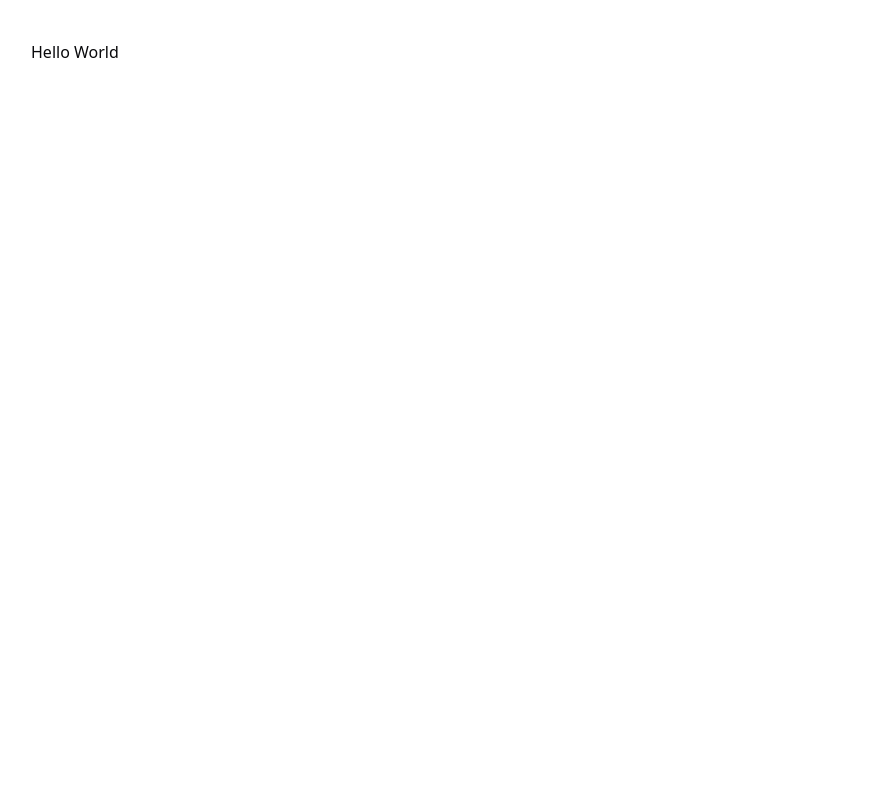
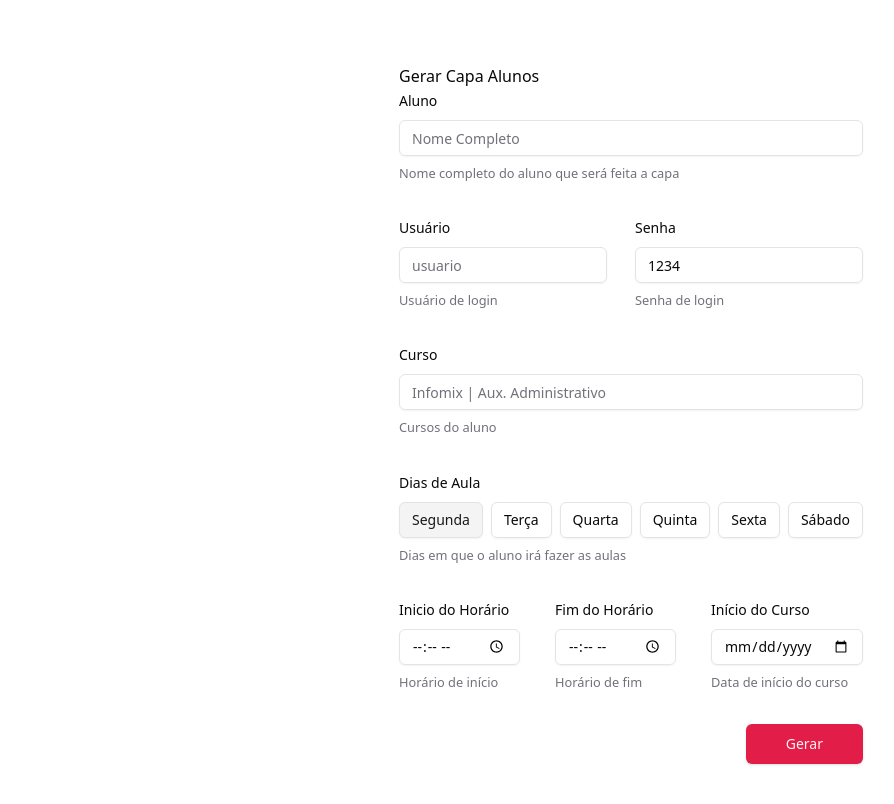
Before and after one commit to mateusfg7/gerar-capa-aluno, a Next.js app: page / in a window 1280 px wide. Shown: the top 804 px of the page, without its empty margins (9-903 px from the left). Built offline with nearby package versions, Linux system fonts and the light colour scheme.

Commit message:
feat(form): add initial form

```diff
--- a/src/app/page.tsx
+++ b/src/app/page.tsx
@@ -1,3 +1,215 @@
+"use client";
+
+import { useForm } from "react-hook-form";
+import { zodResolver } from "@hookform/resolvers/zod";
+import { z } from "zod";
+import {
+  Form,
+  FormControl,
+  FormDescription,
+  FormField,
+  FormItem,
+  FormLabel,
+  FormMessage,
+} from "~/components/ui/form";
+import { Button } from "~/components/ui/button";
+import { Input } from "~/components/ui/input";
+import { ToggleGroup, ToggleGroupItem } from "~/components/ui/toggle-group";
+
+const formSchema = z.object({
+  aluno: z.string(),
+  usuario: z.string(),
+  senha: z.string().default("1234"),
+  curso: z.string(),
+  diasDeAula: z.array(z.string()),
+  inicioDoHorario: z.string(),
+  fimDoHorario: z.string(),
+  inicioDoCurso: z.date(),
+});
+type FormSchema = z.infer<typeof formSchema>;
+
 export default function Home() {
-  return <h1>Hello World</h1>;
+  const form = useForm<FormSchema>({
+    resolver: zodResolver(formSchema),
+    defaultValues: {
+      aluno: "",
+      usuario: "",
+      senha: "1234",
+      curso: "",
+      diasDeAula: ["Seg"],
+      inicioDoHorario: "",
+      fimDoHorario: "",
+      inicioDoCurso: new Date(),
+    },
+  });
+
+  function onSubmit(values: FormSchema) {
+    console.log(values);
+  }
+
+  return (
+    <div className="p-6 max-w-lg rounded-md m-auto">
+      <h1>Gerar Capa Alunos</h1>
+      <Form {...form}>
+        <form onSubmit={form.handleSubmit(onSubmit)} className="space-y-8">
+          <FormField
+            control={form.control}
+            name="aluno"
+            render={({ field }) => (
+              <FormItem>
+                <FormLabel>Aluno</FormLabel>
+                <FormControl>
+                  <Input placeholder="Nome Completo" {...field} />
+                </FormControl>
+                <FormDescription>
+                  Nome completo do aluno que será feita a capa
+                </FormDescription>
+                <FormMessage />
+              </FormItem>
+            )}
+          />
+
+          <div className="flex gap-7">
+            <FormField
+              control={form.control}
+              name="usuario"
+              render={({ field }) => (
+                <FormItem className="flex-1">
+                  <FormLabel>Usuário</FormLabel>
+                  <FormControl>
+                    <Input placeholder="usuario" {...field} />
+                  </FormControl>
+                  <FormDescription>Usuário de login</FormDescription>
+                  <FormMessage />
+                </FormItem>
+              )}
+            />
+
+            <FormField
+              control={form.control}
+              name="senha"
+              render={({ field }) => (
+                <FormItem>
+                  <FormLabel>Senha</FormLabel>
+                  <FormControl>
+                    <Input placeholder="senha" {...field} />
+                  </FormControl>
+                  <FormDescription>Senha de login</FormDescription>
+                  <FormMessage />
+                </FormItem>
+              )}
+            />
+          </div>
+
+          <FormField
+            control={form.control}
+            name="curso"
+            render={({ field }) => (
+              <FormItem>
+                <FormLabel>Curso</FormLabel>
+                <FormControl>
+                  <Input
+                    placeholder="Infomix | Aux. Administrativo"
+                    {...field}
+                  />
+                </FormControl>
+                <FormDescription>Cursos do aluno</FormDescription>
+                <FormMessage />
+              </FormItem>
+            )}
+          />
+
+          <FormField
+            control={form.control}
+            name="diasDeAula"
+            render={({ field }) => (
+              <FormItem>
+                <FormLabel>Dias de Aula</FormLabel>
+                <FormControl>
+                  <ToggleGroup
+                    type="multiple"
+                    defaultValue={["Seg"]}
+                    onValueChange={(values) =>
+                      form.setValue("diasDeAula", values)
+                    }
+                    variant="outline"
+                    className="justify-between"
+                  >
+                    <ToggleGroupItem value="Seg">Segunda</ToggleGroupItem>
+                    <ToggleGroupItem value="Ter">Terça</ToggleGroupItem>
+                    <ToggleGroupItem value="Qua">Quarta</ToggleGroupItem>
+                    <ToggleGroupItem value="Qui">Quinta</ToggleGroupItem>
+                    <ToggleGroupItem value="Sex">Sexta</ToggleGroupItem>
+                    <ToggleGroupItem value="Sab">Sábado</ToggleGroupItem>
+                  </ToggleGroup>
+                </FormControl>
+                <FormDescription>
+                  Dias em que o aluno irá fazer as aulas
+                </FormDescription>
+                <FormMessage />
+              </FormItem>
+            )}
+          />
+
+          <div className="flex justify-between gap-7">
+            <FormField
+              control={form.control}
+              name="inicioDoHorario"
+              render={({ field }) => (
+                <FormItem>
+                  <FormLabel>Inicio do Horário</FormLabel>
+                  <FormControl>
+                    <Input type="time" {...field} />
+                  </FormControl>
+                  <FormDescription>Horário de início</FormDescription>
+                  <FormMessage />
+                </FormItem>
+              )}
+            />
+
+            <FormField
+              control={form.control}
+              name="fimDoHorario"
+              render={({ field }) => (
+                <FormItem>
+                  <FormLabel>Fim do Horário</FormLabel>
+                  <FormControl>
+                    <Input type="time" {...field} />
+                  </FormControl>
+                  <FormDescription>Horário de fim</FormDescription>
+                  <FormMessage />
+                </FormItem>
+              )}
+            />
+
+            <FormField
+              control={form.control}
+              name="inicioDoCurso"
+              render={({ field }) => (
+                <FormItem>
+                  <FormLabel>Início do Curso</FormLabel>
+                  <FormControl>
+                    <Input
+                      type="date"
+                      onChange={(e) =>
+                        form.setValue("inicioDoCurso", new Date(e.target.value))
+                      }
+                    />
+                  </FormControl>
+                  <FormDescription>Data de início do curso</FormDescription>
+                  <FormMessage />
+                </FormItem>
+              )}
+            />
+          </div>
+
+          <div className="flex justify-end">
+            <Button type="submit" className="py-5 px-10">
+              Gerar
+            </Button>
+          </div>
+        </form>
+      </Form>
+    </div>
+  );
 }
```
